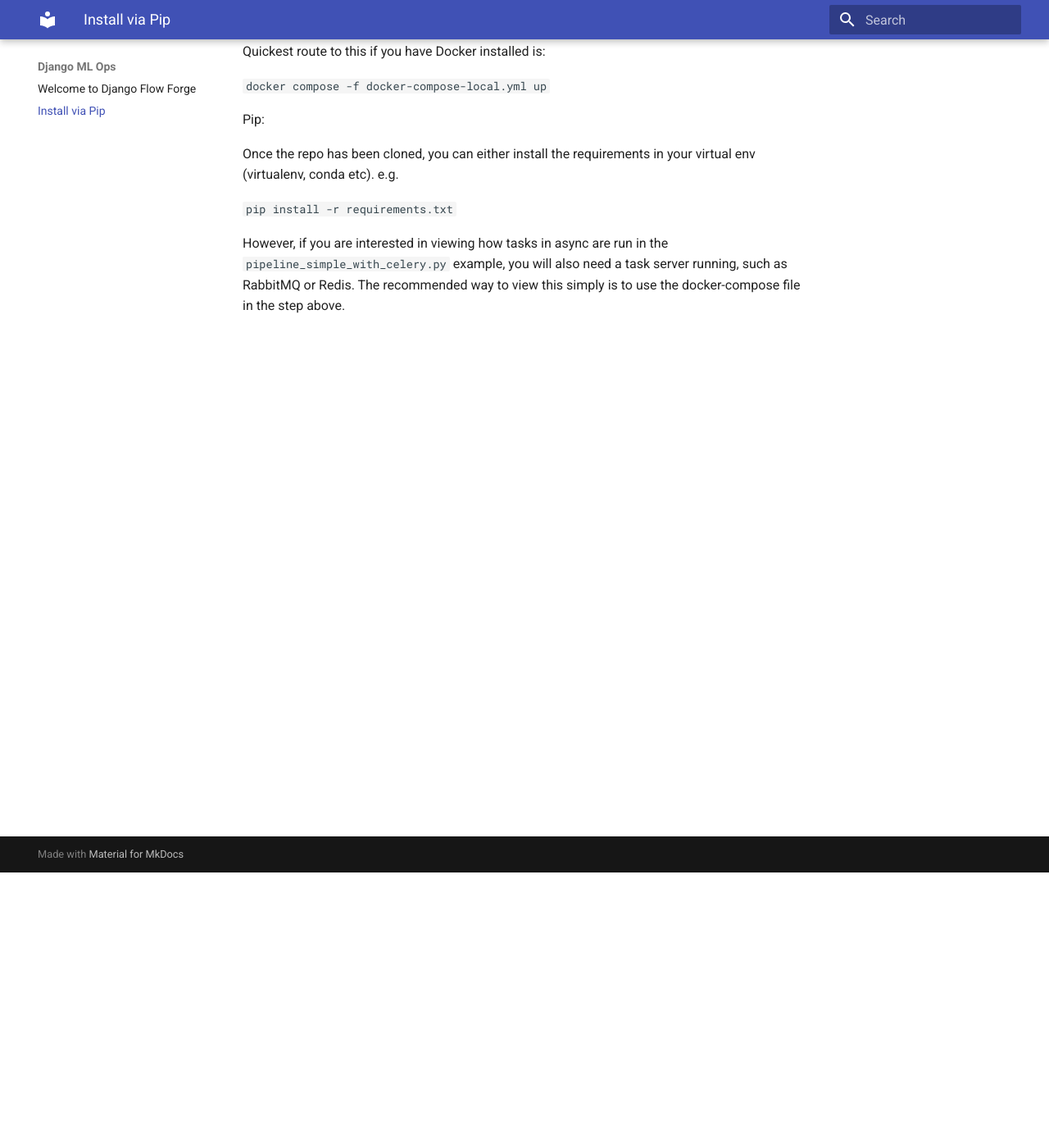
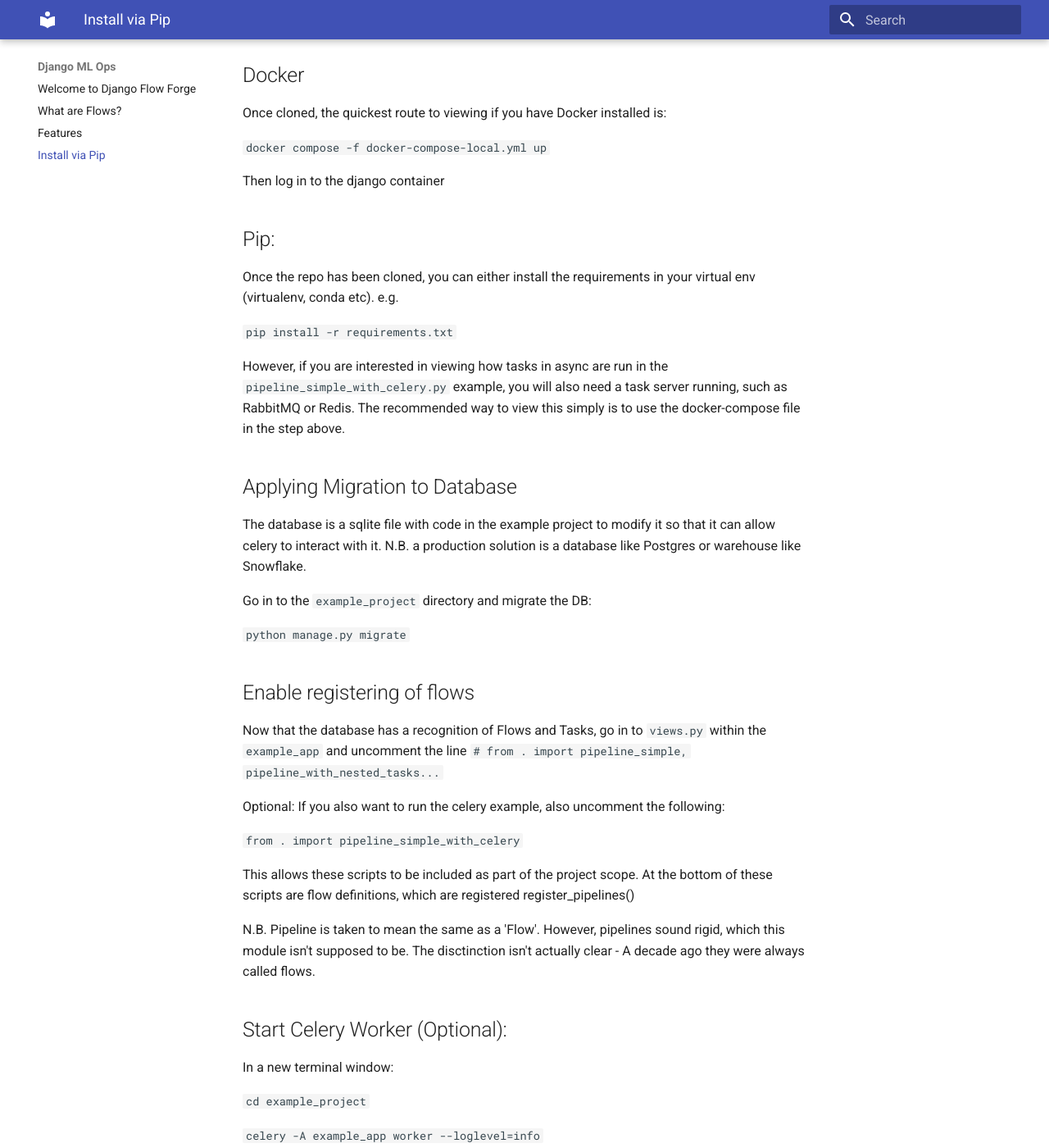
Before and after one commit to eddyojb88/django-flow-forge, an MkDocs documentation site: the page built from docs/installation.md, in a window 1280 px wide and 1400 px high, scrolled down 336 px. Shown: the whole window at 82% size. Built offline with MkDocs 1.6.1 and Material for MkDocs 9.7.7, drawn with Linux system fonts in a browser that asks for light colours; some of the changed text lies outside the part shown.

````diff
--- a/docs/installation.md
+++ b/docs/installation.md
@@ -7,14 +7,67 @@ However, if new to this module see the next section
 # Quickstart
 It is recommended to clone the repo in order to view the ```example_project``` in action.
 
-Quickest route to this if you have Docker installed is:
+## Docker
+
+Once cloned, the quickest route to viewing if you have Docker installed is:
 
 ```docker compose -f docker-compose-local.yml up```
 
-Pip:
+Then log in to the django container
+
+## Pip:
 
 Once the repo has been cloned, you can either install the requirements in your virtual env (virtualenv, conda etc). e.g.
 
 ```pip install -r requirements.txt```
 
 However, if you are interested in viewing how tasks in async are run in the ```pipeline_simple_with_celery.py``` example, you will also need a task server running, such as RabbitMQ or Redis. The recommended way to view this simply is to use the docker-compose file in the step above.
+
+## Applying Migration to Database
+
+The database is a sqlite file with code in the example project to modify it so that it can allow celery to interact with it.
+N.B. a production solution is a database like Postgres or warehouse like Snowflake.
+
+Go in to the ```example_project``` directory and migrate the DB:
+
+```python manage.py migrate```
+
+## Enable registering of flows
+Now that the database has a recognition of Flows and Tasks, go in to ```views.py``` within the ```example_app``` and uncomment the
+line ```# from . import pipeline_simple, pipeline_with_nested_tasks...```
+
+Optional: If you also want to run the celery example, also uncomment the following:
+
+```from . import  pipeline_simple_with_celery```
+
+This allows these scripts to be included as part of the project scope. At the bottom of these scripts are flow definitions, which are registered register_pipelines()
+
+N.B. Pipeline is taken to mean the same as a 'Flow'.  However, pipelines sound rigid, which this module isn't supposed to be. The disctinction isn't actually clear - A decade ago they were always called flows.
+
+## Start Celery Worker (Optional):
+
+In a new terminal window:
+
+```cd example_project```
+
+```celery -A example_app  worker --loglevel=info```
+
+## Run the server and start tasks
+
+```python manage.py runserver 0.0.0.0:8000```
+
+Now go to:
+
+```http://localhost:8005/example/```
+
+You will see a list of tasks. You can click on each of them one at a time. Unfortunately, the page isn't yet async so when you run it, you will get a message saying 'Task executed successfully' but then you have to refresh the page to run another.
+
+Continue clicking each example. The ML grid search example will take a minute
+
+Warning: if you have celery worker running, at the moment the celery example will stall.
+
+## View the results in a dashboard:
+
+```http://localhost:8005/django_flow_forge/task-runs-viz/```
+
+More details on this can be found in Dashboard section
````
Also changed, not shown: docs/considerations.md (added, +44 -0 lines), docs/flows_dashboard.md (added, +15 -0 lines), docs/index.md (+2 -0 lines), 11 other files.
